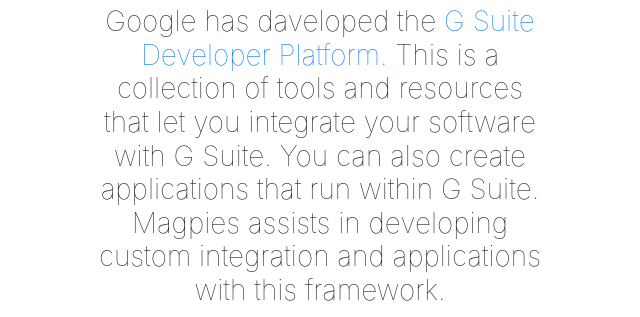
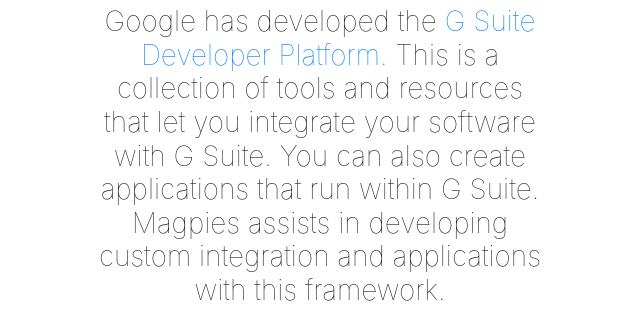
Before and after one commit to madaniels022/magpies, a plain HTML site: page integrate.html in a window 1280 px wide. Shown: the part 483-800 px from the top of the page, 605-1245 px from the left. Drawn offline with nearby package versions, Linux system fonts and the light colour scheme.

Commit message:
Keith Forshew Fix
He found a spelling error on the Integration page.

```diff
--- a/integrate.html
+++ b/integrate.html
@@ -79,7 +79,7 @@
     </div>
     <div class="col-sm my-4">
       <h3 class="text-center pb-4">Custom<br>Integrations</h3>
-      <h3 class="text-center font-weight-lighter px-5">Google has daveloped the <a href="https://developers.google.com/gsuite/" target="blank">G Suite Developer Platform.</a>  This is a collection of tools and resources that let you integrate your software with G Suite. You can also create applications that run within G Suite.  Magpies assists in developing custom integration and applications with this framework.</h3>
+      <h3 class="text-center font-weight-lighter px-5">Google has developed the <a href="https://developers.google.com/gsuite/" target="blank">G Suite Developer Platform.</a>  This is a collection of tools and resources that let you integrate your software with G Suite. You can also create applications that run within G Suite.  Magpies assists in developing custom integration and applications with this framework.</h3>
     </div>
   </div>
 </div>
```
